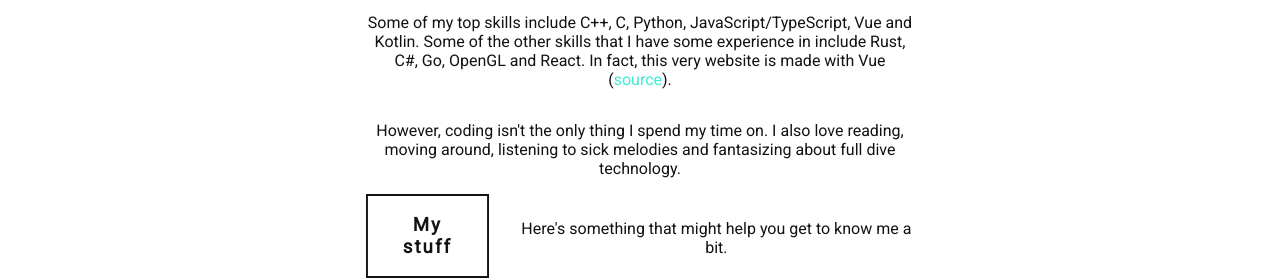
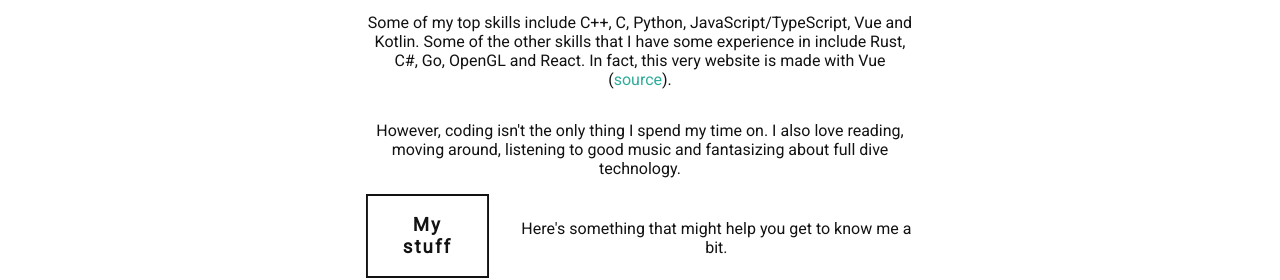
Before and after one commit to sqooid/portfolio-site, a Vue app: page / in a window 1280 px wide. Shown: the part 313-593 px from the top of the page. Built offline with nearby package versions, Linux system fonts and the light colour scheme.

Commit message:
Changed link color to be more readable

```diff
--- a/src/App.vue
+++ b/src/App.vue
@@ -33,7 +33,7 @@ body {
 
 .link {
   text-decoration: none;
-  color: var(--primary-color);
+  color: var(--link-color);
   background-position: 0 100%;
 	background-size: 100% 200%;
 	background-image: linear-gradient(to top, #0000 50%, var(--primary-color) 50%);
--- a/src/pages/About.vue
+++ b/src/pages/About.vue
@@ -12,7 +12,7 @@
         class="link"
       >source</a>).
     </p>
-    <p>However, coding isn't the only thing I spend my time on. I also love reading, moving around, listening to sick melodies and fantasizing about full dive technology.</p>
+    <p>However, coding isn't the only thing I spend my time on. I also love reading, moving around, listening to good music and fantasizing about full dive technology.</p>
     <div id="museum-section">
       <NavButton
         class="page-button"
--- /dev/null
+++ b/src/pages/NotFound.vue
@@ -0,0 +1,18 @@
+<template>
+  <div>
+    <h1 id="text">
+      404
+    </h1>
+  </div>
+</template>
+
+<script lang="ts" setup>
+</script>
+
+<style scoped>
+#text {
+	user-select: none;
+	font-size: 33vw;
+	margin: 0;
+}
+</style>
--- a/src/router.ts
+++ b/src/router.ts
@@ -5,6 +5,7 @@ import Projects from '@/pages/Projects.vue';
 import Cube from '@/pages/projects/Cube.vue';
 import Boored from '@/pages/projects/Boored.vue';
 import Contact from '@/pages/Contact.vue'
+import NotFound from '@/pages/NotFound.vue'
 
 const routes: Array<RouteRecordRaw> = [
 	{
@@ -36,6 +37,10 @@ const routes: Array<RouteRecordRaw> = [
 		path: '/contact',
 		name: 'Contact',
 		component: Contact
+	},
+	{
+		path: '/:catchAll(.*)',
+		component: NotFound
 	}
 ]
 
--- a/src/style.css
+++ b/src/style.css
@@ -2,6 +2,7 @@
 	--background-color: white;
 	--bar-color: #121212;
 	--primary-color: #3DEBD1;
+	--link-color: #2dad9a;
 	--secondary-color: #61707D;
 	--on-background: #121212;
 	--on-bar: white;
```
Also changed, not shown: 1 other file (tests, documents, lock files or other folders).
